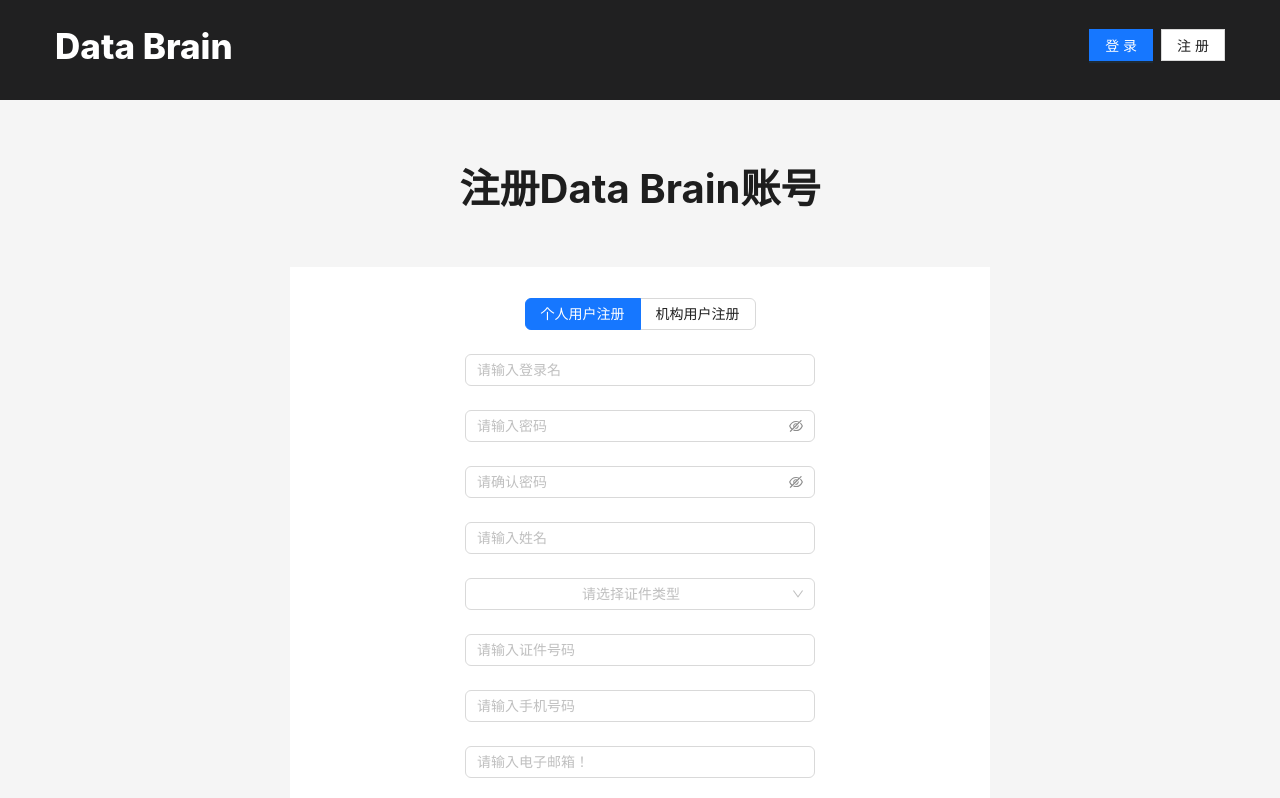
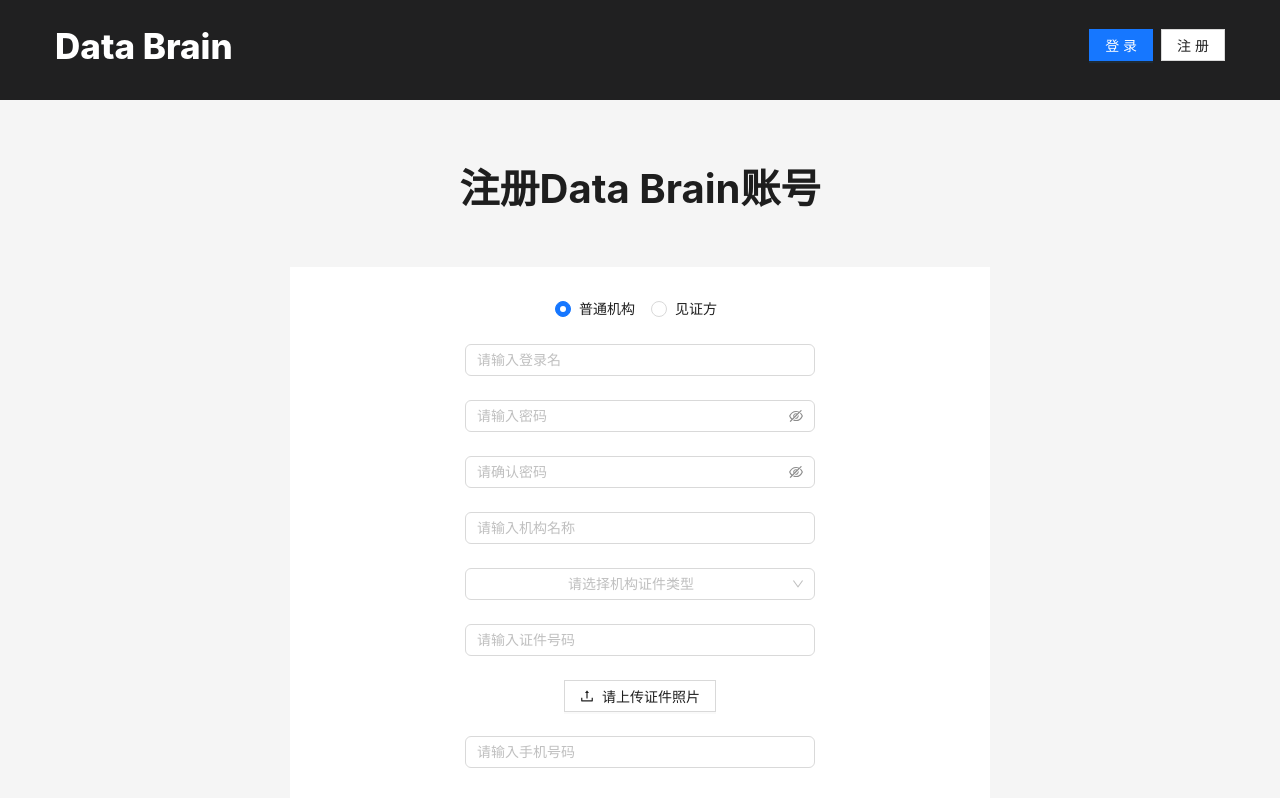
Before and after one commit to WeBankBlockchain/DDCMS-Front, a React (Create React App) app: page /register in a window 1280 px wide. Shown: the top 798 px of the page. Built offline with nearby package versions, Linux system fonts and the light colour scheme.

Commit message:
register: rm person

```diff
--- a/src/components/FileUploader.jsx
+++ b/src/components/FileUploader.jsx
@@ -7,6 +7,7 @@ const url = baseURL + "file/upload";
 export default function FileUploader(props) {
 
   const uploadFile = (file) => {
+    console.log("upload url: " + url)
     // create a FormData object
     const formData = new FormData();
     // append the file to the formData
--- a/src/pages/Register.jsx
+++ b/src/pages/Register.jsx
@@ -21,31 +21,12 @@ const { Option } = Select;
 
 export default function Register() {
   const [form] = Form.useForm();
-  const [personalVisible, setPersonalVisible] = useState(true);
-  const [companyVisible, setCompanyVisible] = useState(false);
-  const [userType, setUserType] = useState("personal");
   const navigate = useNavigate();
   const [fileName, setFileName] = useState(null);
 
   const onFinish = (values) => {
     let registRequest, detailJsonStr;
-    if (userType === "personal") {
-      console.log(userType);
-      detailJsonStr = JSON.stringify({
-        personName: values.name,
-        personContact: values.phone,
-        personEmail: values.email,
-        personCertType: values.certType,
-        personCertNo: values.certNo,
-      });
-      registRequest = {
-        accountType: "0",
-        userName: values.userName,
-        password: values.password,
-        detailJson: detailJsonStr,
-      };
-    } else {
-      console.log(userType);
+
     detailJsonStr = JSON.stringify({
       companyName: values.orgName,
       companyContact: values.phone,
@@ -59,15 +40,12 @@ export default function Register() {
       password: values.password,
       detailJson: detailJsonStr,
     };
-    }
+
     RegisterApi(registRequest)
       .then((res) => {
         if (res.code === 0) {
           console.log("success");
           message.success("注册成功!");
-          // localStorage.setItem("userName", values.userName);
-          // localStorage.setItem("did", res.data.did);
-          // localStorage.setItem("token", res.data.token);
           setTimeout(() => navigate("/login"), 1000);
         } else {
           console.log(res);
@@ -76,7 +54,7 @@ export default function Register() {
         }
       })
       .catch((error) => {
-        // message.error(error.response.data.message);
+        message.error(error.response.data.message);
       });
     message.success("提交成功");
   };
@@ -85,21 +63,6 @@ export default function Register() {
   const onFinishFailed = (errorInfo) => {
     console.log("Failed:", errorInfo);
     message.error("表单提交错误");
-  };
-
-  // 用户类型改变时的回调函数
-  const onUserTypeChange = (value) => {
-    let ut = value.target.value;
-    console.log(ut);
-    if (ut === "personal") {
-      setPersonalVisible(true);
-      setCompanyVisible(false);
-      setUserType("personal");
-    } else {
-      setPersonalVisible(false);
-      setCompanyVisible(true);
-      setUserType("company");
-    }
   };
 
   // 定义一个函数，用于接收子组件传递过来的数据
@@ -143,24 +106,19 @@ export default function Register() {
                 maxWidth: 600,
               }}
               scrollToFirstError
-              initialValues={{ userType: "personal" }}
+              initialValues={{ userType: "1" }}
             >
               <Form.Item
                 name="userType"
                 rules={[{ required: true, message: "请选择用户类型" }]}
               >
                 <Radio.Group
-                  buttonStyle="solid"
                   style={{
                     marginTop: 16,
                   }}
                 >
-                  <Radio.Button value="personal" onChange={onUserTypeChange}>
-                    个人用户注册
-                  </Radio.Button>
-                  <Radio.Button value="company" onChange={onUserTypeChange}>
-                    机构用户注册
-                  </Radio.Button>
+                  <Radio value="1">普通机构</Radio>
+                  <Radio value="2">见证方</Radio>
                 </Radio.Group>
               </Form.Item>
 
@@ -200,29 +158,14 @@ export default function Register() {
                     message: "请确认密码!",
                   },
                   {
-                    validator: validateConfirmPassword
+                    validator: validateConfirmPassword,
                   },
                 ]}
               >
                 <Input.Password placeholder={"请确认密码"} />
               </Form.Item>
 
-              {personalVisible && (
-                <Form.Item
-                  name="name"
-                  rules={[
               {
-                      required: true,
-                      message: "请输入姓名!",
-                      whitespace: true,
-                    },
-                  ]}
-                >
-                  <Input placeholder={"请输入姓名"} />
-                </Form.Item>
-              )}
-
-              {companyVisible && (
                 <Form.Item
                   name="orgName"
                   rules={[
@@ -235,27 +178,9 @@ export default function Register() {
                 >
                   <Input placeholder={"请输入机构名称"} />
                 </Form.Item>
-              )}
+              }
 
-              {personalVisible && (
-                <Form.Item
-                  name="certType"
-                  rules={[
               {
-                      required: true,
-                      message: "请选择证件类型",
-                    },
-                  ]}
-                >
-                  <Select placeholder="请选择证件类型">
-                    <Option value="nationalID">身份证</Option>
-                    <Option value="passport">护照</Option>
-                    <Option value="other">其他证件</Option>
-                  </Select>
-                </Form.Item>
-              )}
-
-              {companyVisible && (
                 <Form.Item
                   name="certType"
                   rules={[
@@ -270,7 +195,7 @@ export default function Register() {
                     <Option value="otherOrgId">其他证件</Option>
                   </Select>
                 </Form.Item>
-              )}
+              }
 
               <Form.Item
                 name="certNo"
@@ -289,7 +214,7 @@ export default function Register() {
                 />
               </Form.Item>
 
-              {companyVisible && (
+              {
                 <Form.Item
                   name="orgCert"
                   rules={[
@@ -307,11 +232,9 @@ export default function Register() {
                   <FileUploader
                     onFileChange={handleFileChange}
                     label="请上传证件照片"
-                  >
-                    {" "}
-                  </FileUploader>
+                  ></FileUploader>
                 </Form.Item>
-              )}
+              }
 
               <Form.Item
                 name="phone"
@@ -329,20 +252,6 @@ export default function Register() {
                   }}
                 />
               </Form.Item>
-
-              {personalVisible && (
-                <Form.Item
-                  name="email"
-                  rules={[
-                    {
-                      type: "email",
-                      message: "非法的E-mail地址!",
-                    },
-                  ]}
-                >
-                  <Input placeholder="请输入电子邮箱！" />
-                </Form.Item>
-              )}
 
               <Form.Item
                 name="agreement"
--- a/src/request/service.js
+++ b/src/request/service.js
@@ -1,7 +1,6 @@
 import axios from 'axios';
 import { message } from "antd";
 
-// export const baseURL = 'http://116.205.167.248:10880/api/';
 export const baseURL = process.env.REACT_APP_SERVER_API;
 
 const axiosOption = {
```
Lines whose indentation alone changed are shown as unchanged.
